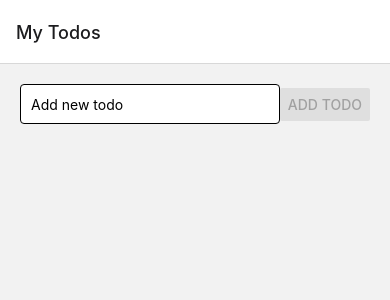
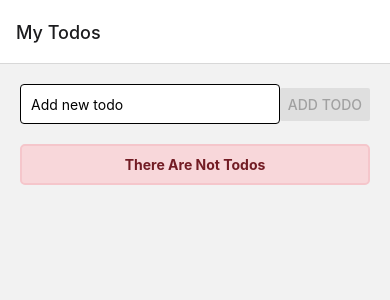
Before and after one commit to MMGhoreishi/To-Do-App-With-Firebase-React-Native, a React Native app: screen / in a window 390 px wide. Shown: the top 300 px of the page. Built offline with nearby package versions, Linux system fonts and the light colour scheme; no server answers; the database is empty.

Commit message:
I cleaned the app

```diff
--- a/App.tsx
+++ b/App.tsx
@@ -1,6 +1,6 @@
 import { NavigationContainer } from "@react-navigation/native";
 import { createNativeStackNavigator } from "@react-navigation/native-stack";
-import List from "./app/screens/List";
+import TodoApp from "./app/screens/TodoApp";
 
 import { library } from "@fortawesome/fontawesome-svg-core";
 import { fab } from "@fortawesome/free-brands-svg-icons";
@@ -19,7 +19,7 @@ const App = () => {
       <Provider store={store}>
         <NavigationContainer>
           <Stack.Navigator>
-            <Stack.Screen name="My Todos" component={List} />
+            <Stack.Screen name="My Todos" component={TodoApp} />
           </Stack.Navigator>
         </NavigationContainer>
       </Provider>
--- /dev/null
+++ b/app/components/AddTodo.tsx
@@ -0,0 +1,32 @@
+import { Button, TextInput, View } from "react-native";
+import styles from "../styles";
+import { useSelector, useDispatch } from "react-redux";
+import { setTodoValue } from "../todoSlice";
+import { addTodo } from "../includes/helper";
+
+const AddTodo = () => {
+  const { todoValue } = useSelector((state: any) => state.todos);
+  const dispatch = useDispatch();
+
+  const clearTodoTextInput = () => {
+    dispatch(setTodoValue(""));
+  };
+
+  return (
+    <View style={styles.form}>
+      <TextInput
+        style={styles.input}
+        placeholder="Add new todo"
+        onChangeText={(text) => dispatch(setTodoValue(text))}
+        value={todoValue}
+      />
+      <Button
+        onPress={() => addTodo(todoValue, clearTodoTextInput)}
+        title="Add Todo"
+        disabled={todoValue === ""}
+      />
+    </View>
+  );
+};
+
+export default AddTodo;
--- /dev/null
+++ b/app/components/ItemList.tsx
@@ -0,0 +1,44 @@
+import { FlatList, Pressable, TouchableOpacity, View } from "react-native";
+import { useSelector } from "react-redux";
+import styles from "../styles";
+import { deleteItem, toggleDone } from "../includes/helper";
+import { FontAwesomeIcon } from "@fortawesome/react-native-fontawesome";
+
+const ItemList = () => {
+  const { todos } = useSelector((state: any) => state.todos);
+
+  const renderTodo = ({ item }: any) => {
+    return (
+      <View style={styles.todoContainer}>
+        <TouchableOpacity
+          onPress={() => toggleDone(item.id, item.done)}
+          style={styles.todo}
+        >
+          {item.done && (
+            <FontAwesomeIcon icon="fa-circle" size={20} color={"green"} />
+          )}
+          {!item.done && (
+            <FontAwesomeIcon icon="fa-circle" size={20} color={"black"} />
+          )}
+          <View>{item.title}</View>
+        </TouchableOpacity>
+
+        <Pressable onPress={() => deleteItem(item.id)}>
+          <FontAwesomeIcon icon="fa-trash" size={24} color={"red"} />
+        </Pressable>
+      </View>
+    );
+  };
+
+  return (
+    <View>
+      <FlatList
+        data={todos}
+        renderItem={renderTodo}
+        keyExtractor={(todo) => todo.id}
+      />
+    </View>
+  );
+};
+
+export default ItemList;
--- /dev/null
+++ b/app/components/TodosList.tsx
@@ -0,0 +1,46 @@
+import { Text } from "react-native";
+import styles from "../styles";
+import { useSelector, useDispatch } from "react-redux";
+import { setTodoList } from "../todoSlice";
+import ITodo from "../models/ITodo";
+import { todosCollection } from "../includes/firebase";
+import { useEffect } from "react";
+import { ItemList } from "../components";
+
+const TodosList = () => {
+  const { todos } = useSelector((state: any) => state.todos);
+  const dispatch = useDispatch();
+
+  useEffect(() => {
+    const subscriber = todosCollection.onSnapshot({
+      next: (snapshot) => {
+        console.log("ssubscribe---");
+        const todos: ITodo[] = [];
+        snapshot.docs.forEach((doc) => {
+          const item = { ...doc.data() };
+          todos.push({
+            id: doc.id,
+            title: item.title,
+            done: item.done,
+          });
+        });
+
+        dispatch(setTodoList(todos));
+      },
+    });
+    // // Unsubscribe from events when no longer in use
+    return () => subscriber();
+  }, []);
+
+  return (
+    <>
+      {todos.length > 0 ? (
+        <ItemList />
+      ) : (
+        <Text style={styles.emptyList}>There are not todos</Text>
+      )}
+    </>
+  );
+};
+
+export default TodosList;
--- /dev/null
+++ b/app/components/index.ts
@@ -0,0 +1,3 @@
+export { default as AddTodo } from "./AddTodo";
+export { default as ItemList } from "./ItemList";
+export { default as TodosList } from "./TodosList";
--- a/app/includes/helper.ts
+++ b/app/includes/helper.ts
@@ -2,6 +2,9 @@ import { Alert } from "react-native";
 import { todosCollection } from "../includes/firebase";
 
 export const addTodo = async (todo: any, setTodo: any) => {
+  console.log("todo-value-heloper>>>");
+  console.log(todo);
+
   try {
     const docRef = await todosCollection.add({
       title: todo,
--- a/app/models/ITodo.ts
+++ b/app/models/ITodo.ts
@@ -1,4 +1,4 @@
-export interface ITodo {
+export default interface ITodo {
   done: boolean;
   id: string;
   title: string;
--- a/app/screens/List.tsx
+++ /dev/null
@@ -1,99 +0,0 @@
-import {
-  View,
-  TextInput,
-  Button,
-  FlatList,
-  Alert,
-  TouchableOpacity,
-  Text,
-  Pressable,
-} from "react-native";
-import React, { useEffect, useState } from "react";
-import { todosCollection } from "../includes/firebase";
-import { ITodo } from "../models/ITodo";
-import styles from "../styles";
-import { FontAwesomeIcon } from "@fortawesome/react-native-fontawesome";
-import { addTodo, deleteItem, toggleDone } from "../includes/helper";
-import { useSelector, useDispatch } from "react-redux";
-import { setTodoList } from "../todoSlice";
-
-const renderTodo = ({ item }: any) => {
-  return (
-    <View style={styles.todoContainer}>
-      <TouchableOpacity
-        onPress={() => toggleDone(item.id, item.done)}
-        style={styles.todo}
-      >
-        {item.done && (
-          <FontAwesomeIcon icon="fa-circle" size={20} color={"green"} />
-        )}
-        {!item.done && (
-          <FontAwesomeIcon icon="fa-circle" size={20} color={"black"} />
-        )}
-        <Text style={styles.todoText}>{item.title}</Text>
-      </TouchableOpacity>
-
-      <Pressable onPress={() => deleteItem(item.id)}>
-        <FontAwesomeIcon icon="fa-trash" size={24} color={"red"} />
-      </Pressable>
-    </View>
-  );
-};
-
-const List = () => {
-  const [todo, setTodo] = useState("");
-  const { todos } = useSelector((state: any) => state.todos);
-  const dispatch = useDispatch();
-
-  useEffect(() => {
-    const subscriber = todosCollection.onSnapshot({
-      next: (snapshot) => {
-        console.log("ssubscribe---");
-        const todos: ITodo[] = [];
-        snapshot.docs.forEach((doc) => {
-          const item = { ...doc.data() };
-          todos.push({
-            id: doc.id,
-            title: item.title,
-            done: item.done,
-          });
-        });
-
-        dispatch(setTodoList(todos));
-      },
-    });
-    // // Unsubscribe from events when no longer in use
-    return () => subscriber();
-  }, []);
-
-  return (
-    <View style={styles.container}>
-      <View style={styles.form}>
-        <TextInput
-          style={styles.input}
-          placeholder="Add new todo"
-          onChangeText={(text) => setTodo(text)}
-          value={todo}
-        />
-        <Button
-          onPress={() => addTodo(todo, setTodo)}
-          title="Add Todo"
-          disabled={todo === ""}
-        />
-      </View>
-      {todos
-        ? todos.length > 0 && (
-            <View>
-              <FlatList
-                data={todos}
-                renderItem={renderTodo}
-                keyExtractor={(todo) => todo.id}
-              />
-            </View>
-          )
-        : ""}
-    </View>
-  );
-};
-
-export default List;
--- /dev/null
+++ b/app/screens/TodoApp.tsx
@@ -0,0 +1,14 @@
+import { View } from "react-native";
+import styles from "../styles";
+import { AddTodo, TodosList } from "../components";
+
+const TodoApp = () => {
+  return (
+    <View style={styles.container}>
+      <AddTodo />
+      <TodosList />
+    </View>
+  );
+};
+
+export default TodoApp;
--- a/app/styles.ts
+++ b/app/styles.ts
@@ -17,6 +17,18 @@ export default StyleSheet.create({
     padding: 10,
     backgroundColor: "#fff",
   },
+  emptyList: {
+    backgroundColor: "#f8d7da",
+    color: "#721c24",
+    textAlign: "center",
+    fontWeight: "bold",
+    padding: 10,
+    borderRadius: 5,
+    borderColor: "#f5c6cb",
+    borderWidth: 2,
+    borderStyle: "solid",
+    textTransform: "capitalize",
+  },
   todo: {
     flexDirection: "row",
     flex: 1,
--- a/app/todoSlice.js
+++ b/app/todoSlice.js
@@ -4,15 +4,16 @@ const todoSlice = createSlice({
   name: "todos",
   initialState: {
     todos: [],
+    todoValue: "",
   },
   reducers: {
-    setTodoList(state, action) {
-      console.log("action.payload2-testCcc>>>");
-      console.log(action.payload);
-
-      state.todos = [...action.payload];
+    setTodoList(state, { payload }) {
+      state.todos = [...payload];
+    },
+    setTodoValue(state, { payload }) {
+      state.todoValue = payload;
     },
   },
 });
-export const { setTodoList } = todoSlice.actions;
+export const { setTodoList, setTodoValue } = todoSlice.actions;
 export default todoSlice;
```
